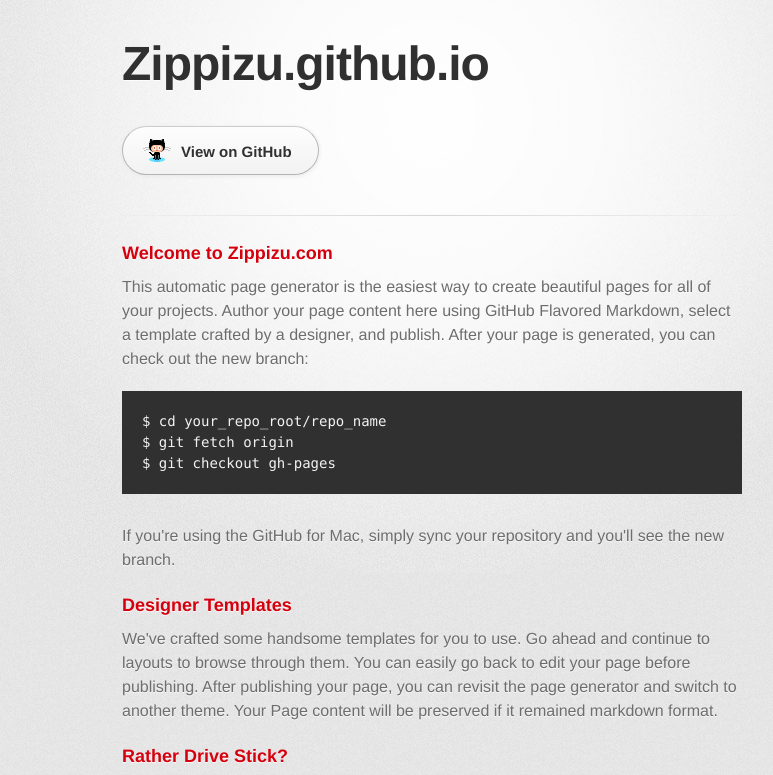
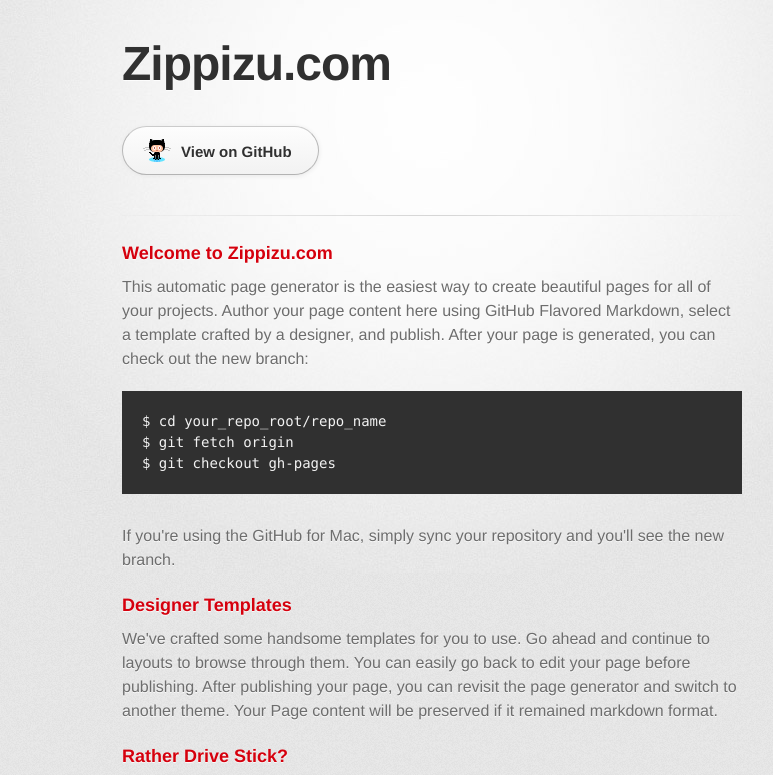
Before and after one commit to Zippizu/zippizu.github.io, a plain HTML site: page index.html in a window 1280 px wide. Shown: the top 775 px of the page, without its empty margins (208-981 px from the left). Drawn offline with Linux system fonts and the light colour scheme; a web font is replaced by a local one.

Commit message:
Update index.html

```diff
--- a/index.html
+++ b/index.html
@@ -18,7 +18,7 @@
       <div class="inner">
 
         <header>
-          <h1>Zippizu.github.io</h1>
+          <h1>Zippizu.com</h1>
           <h2></h2>
         </header>
 
```
